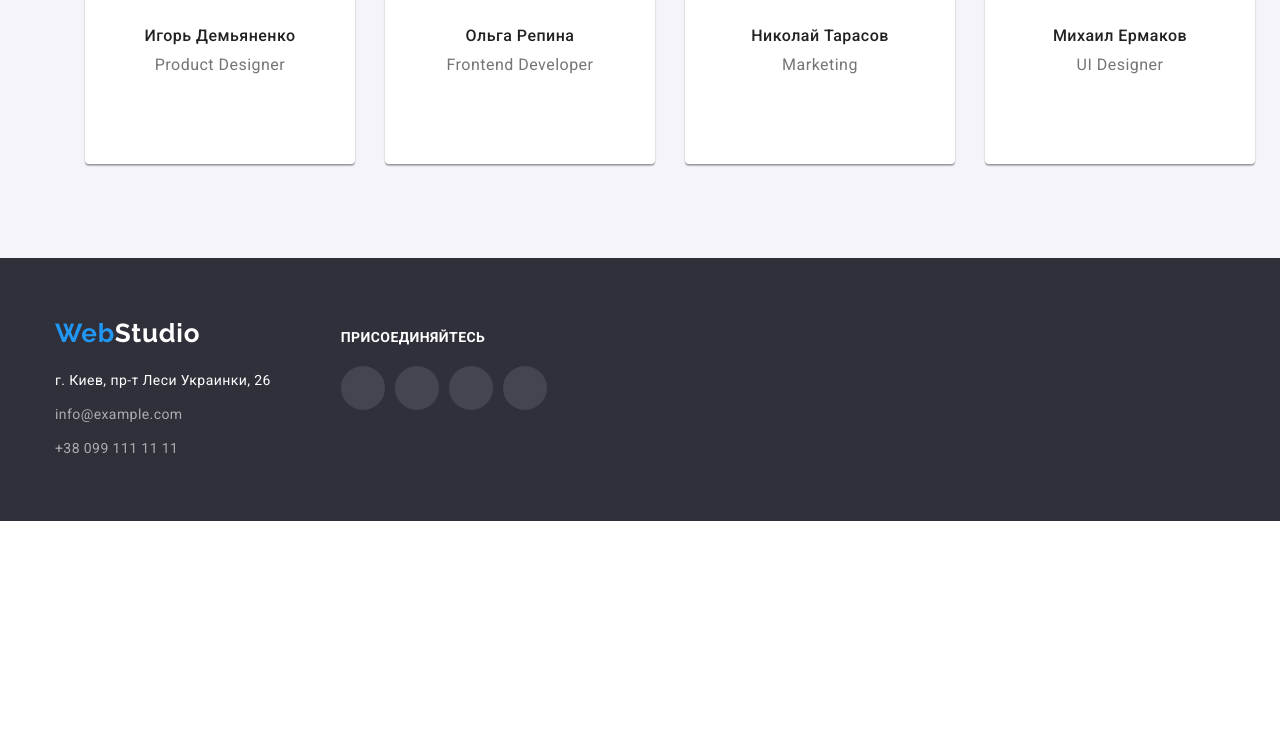
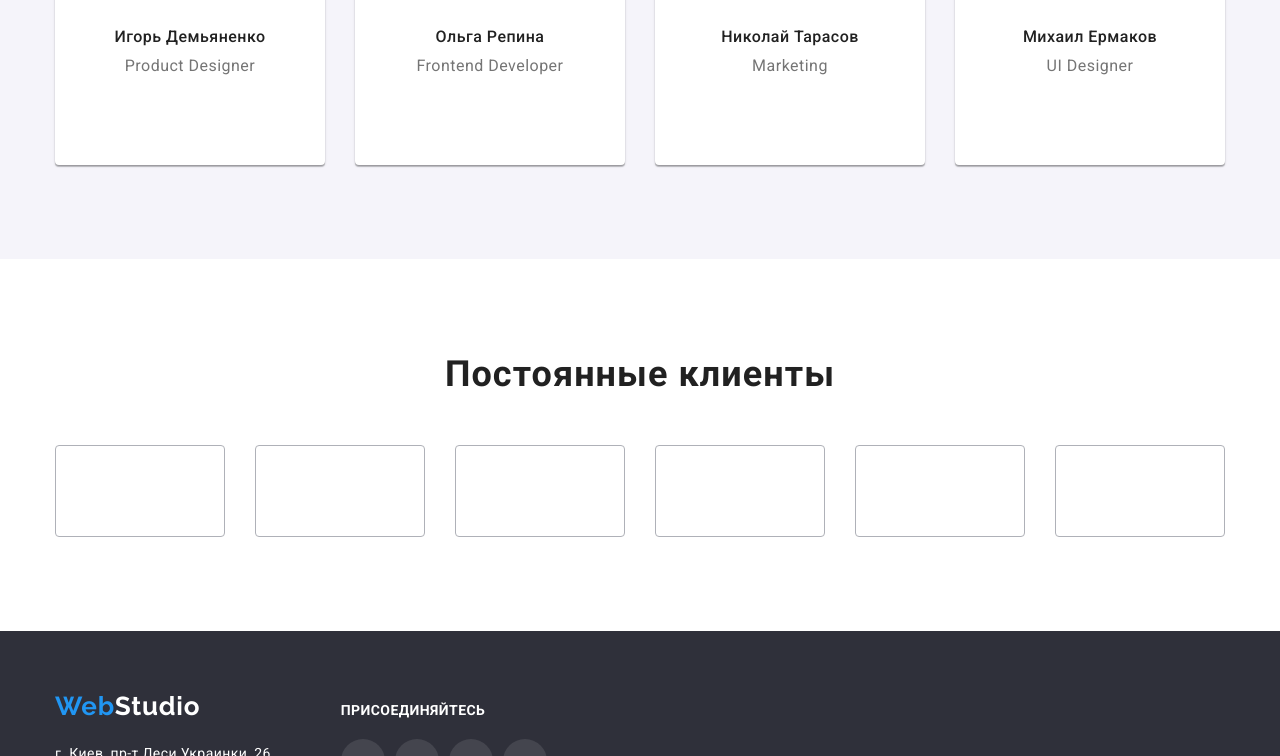
Before and after one commit to a3avdeev/goit-markup-hw-04, a plain HTML site: page index.html in a window 1280 px wide. Shown: the part 2044-2800 px from the top of the page. Before the commit the page ends 2565 px from the top, so only its background shows below. Drawn offline with nearby package versions, Linux system fonts and the light colour scheme.

Commit message:
add new section

```diff
--- a/css/styles.css
+++ b/css/styles.css
@@ -4,6 +4,7 @@
   --primary-text-color: #212121;
   --secondary-text-color: #757575;
   --accent-color: #2196f3;
+  --icon-color: #afb1b8;
 }
 
 body {
@@ -114,7 +115,7 @@ li {
   font-style: normal;
   font-weight: 500;
   font-size: 14px;
-  line-height: 16px;
+  line-height: 1.14;
   letter-spacing: 0.02em;
   color: var(--primary-text-color);
 }
@@ -147,7 +148,7 @@ li {
   font-style: normal;
   font-weight: 500;
   font-size: 14px;
-  line-height: 16px;
+  line-height: 1.14;
   letter-spacing: 0.02em;
   color: var(--secondary-text-color);
 }
@@ -212,7 +213,7 @@ li {
   font-style: normal;
   font-weight: bold;
   font-size: 16px;
-  line-height: 30px;
+  line-height: 1.88;
   text-align: center;
   letter-spacing: 0.06em;
   color: #ffffff;
@@ -239,12 +240,14 @@ li {
 }
 
 .thumb {
+  padding-top: 25px;
+  padding-bottom: 25px;
+
   display: flex;
   justify-content: center;
   align-items: center;
   background-color: #f5f4fa;
-  padding-top: 25px;
-  padding-bottom: 25px;
+  border-radius: 4px;
 }
 
 .about-title {
@@ -283,7 +286,7 @@ li {
   font-style: normal;
   font-weight: bold;
   font-size: 36px;
-  line-height: 42px;
+  line-height: 1.17;
   text-align: center;
   letter-spacing: 0.03em;
   color: var(--primary-text-color);
@@ -308,7 +311,7 @@ li {
   display: flex;
   flex-wrap: wrap;
   flex-basis: calc((100% - 90px) / 4);
-  margin-right: -30px;
+  margin-left: -30px;
   margin-bottom: -30px;
 }
 
@@ -340,7 +343,7 @@ li {
   font-style: normal;
   font-weight: 500;
   font-size: 16px;
-  line-height: 19px;
+  line-height: 1.19;
   text-align: center;
   letter-spacing: 0.03em;
   color: var(--primary-text-color);
@@ -353,7 +356,7 @@ li {
   font-style: normal;
   font-weight: normal;
   font-size: 16px;
-  line-height: 19px;
+  line-height: 1.19;
   text-align: center;
   letter-spacing: 0.03em;
   color: var(--secondary-text-color);
@@ -378,6 +381,10 @@ li {
   background-color: #ffffff;
 }
 
+.social-link-icon {
+  fill: var(--icon-color);
+}
+
 .social-link:hover .social-link-icon,
 .social-link:focus .social-link-icon {
   fill: #ffffff;
@@ -390,8 +397,47 @@ li {
   cursor: pointer;
 }
 
-.social-link-icon {
-  fill: #afb1b8;
+/* clients section */
+.clients {
+  padding-top: 94px;
+  padding-bottom: 94px;
+}
+
+.clients-list {
+  display: flex;
+  justify-content: center;
+  align-items: center;
+}
+
+.clients-item + .clients-item {
+  margin-left: 30px;
+}
+
+.clients-link {
+  width: 170px;
+  height: 92px;
+
+  display: flex;
+  justify-content: center;
+  align-items: center;
+
+  border: 1px solid var(--icon-color);
+  box-sizing: border-box;
+  border-radius: 4px;
+}
+
+.clients-link-icon {
+  fill: var(--icon-color);
+}
+
+.clients-link:hover,
+.clients-link:focus {
+  border-color: var(--accent-color);
+}
+
+.clients-link:hover .clients-link-icon,
+.clients-link:focus .clients-link-icon {
+  fill: var(--accent-color);
 }
 
 /* footer */
--- a/index.html
+++ b/index.html
@@ -13,8 +13,8 @@
         integrity="sha512-wpPYUAdjBVSE4KJnH1VR1HeZfpl1ub8YT/NKx4PuQ5NmX2tKuGu6U/JRp5y+Y8XG2tV+wKQpNHVUX03MfMFn9Q=="
         crossorigin="anonymous" referrerpolicy="no-referrer" />
     <link rel="stylesheet" href="./css/styles.css">
+</head>
 
-</head>
 <body>
     <header class="header">
         <div class="container header-container">
@@ -68,6 +68,7 @@
 <!-- about section -->
         <section class="about" id="about">
             <div class="container">
+                <h2 hidden>О нас</h2>
                 <ul class="about-list list">
                     <li class="about-list-item item">
                         <div class="thumb">
@@ -120,6 +121,7 @@
                 </ul>
             </div>
         </section>
+
 <!-- our team section -->
         <section class="team">
             <div class="container">
@@ -276,6 +278,57 @@
                 </ul>
             </div>
         </section>
+
+<!-- our clients section -->
+        <section class="clients">
+            <div class="container">
+                <h2 class="section-title">Постоянные клиенты</h2>
+                <ul class="clients-list">
+                    <li class="clients-item">
+                        <a href="" class="clients-link">
+                            <svg class="clients-link-icon" width="106" height="60">
+                                <use href="./img/svg/sprite.svg#icon-client1"></use>
+                            </svg>
+                        </a>
+                    </li>
+                    <li class="clients-item">
+                        <a href="" class="clients-link">
+                            <svg class="clients-link-icon" width="106" height="60">
+                                <use href="./img/svg/sprite.svg#icon-client2"></use>
+                            </svg>
+                        </a>
+                    </li>
+                    <li class="clients-item">
+                        <a href="" class="clients-link">
+                            <svg class="clients-link-icon" width="106" height="60">
+                                <use href="./img/svg/sprite.svg#icon-client3"></use>
+                            </svg>
+                        </a>
+                    </li>
+                    <li class="clients-item">
+                        <a href="" class="clients-link">
+                            <svg class="clients-link-icon" width="106" height="60">
+                                <use href="./img/svg/sprite.svg#icon-client4"></use>
+                            </svg>
+                        </a>
+                    </li>
+                    <li class="clients-item">
+                        <a href="" class="clients-link">
+                            <svg class="clients-link-icon" width="106" height="60">
+                                <use href="./img/svg/sprite.svg#icon-client5"></use>
+                            </svg>
+                        </a>
+                    </li>
+                    <li class="clients-item">
+                        <a href="" class="clients-link">
+                            <svg class="clients-link-icon" width="106" height="60">
+                                <use href="./img/svg/sprite.svg#icon-client6"></use>
+                            </svg>
+                        </a>
+                    </li>
+                </ul>
+            </div>
+        </section>
     </main>
 
     <!-- Footer -->
```
